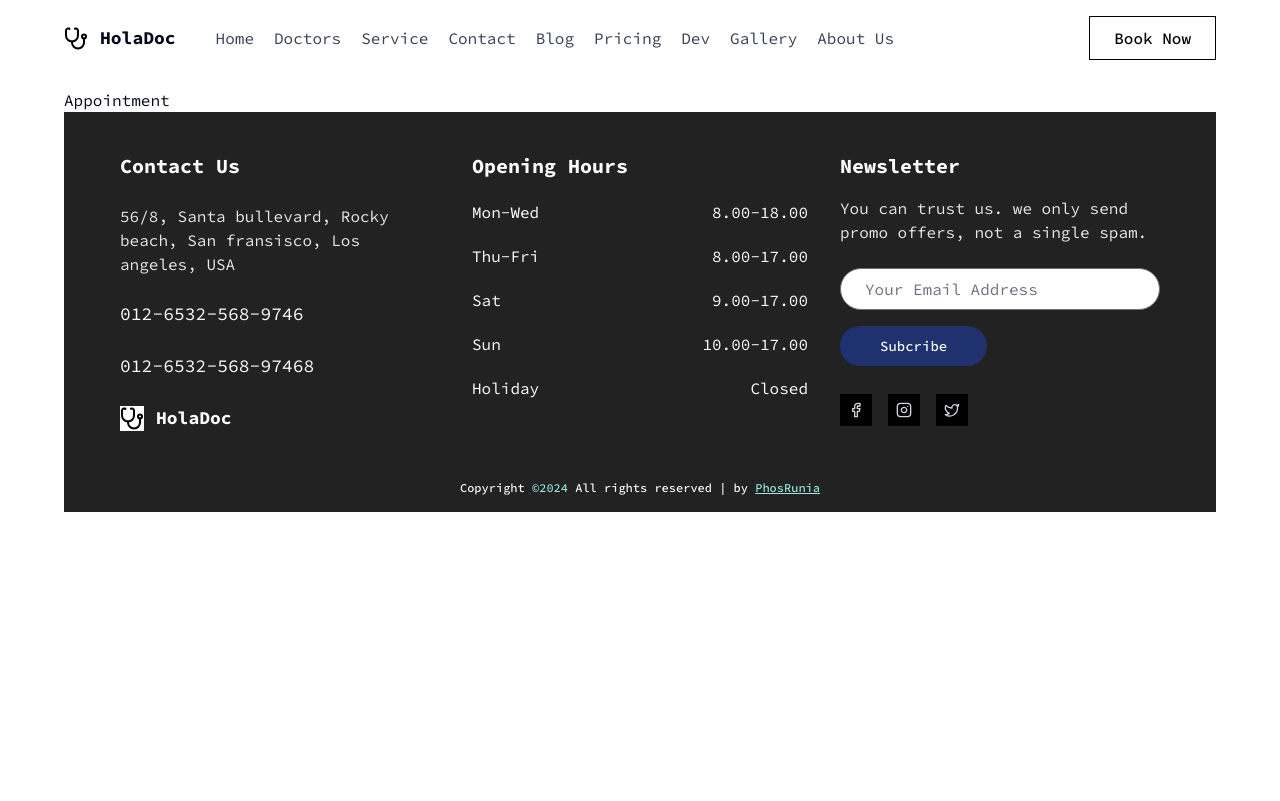
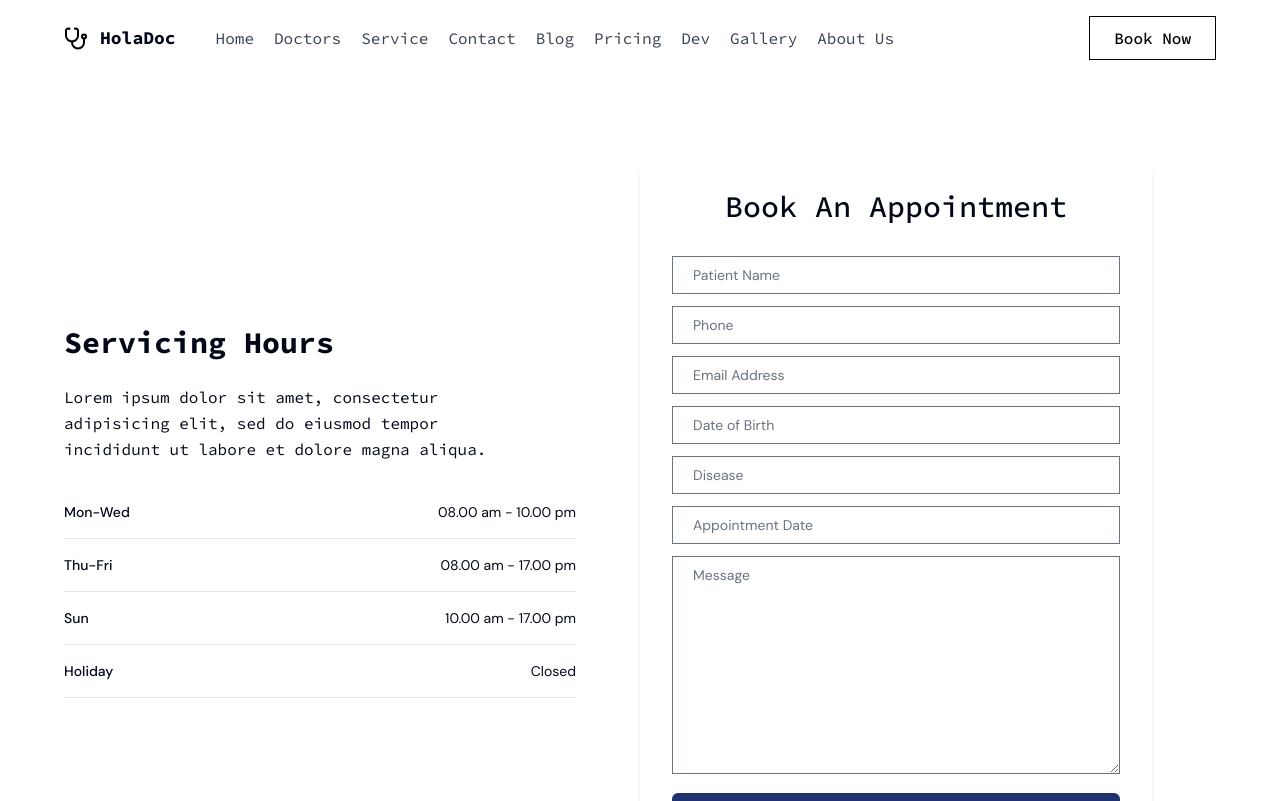
Before and after one commit to PhosRunia28/Hospital-Hola-Doc, a React (Vite) app: page /appointment in a window 1280 px wide. Shown: the top 801 px of the page. Built offline with nearby package versions, Linux system fonts and the light colour scheme.

Commit message:
ui: AppointmentPage Complete

```diff
--- a/src/components/pages/Appointment.tsx
+++ b/src/components/pages/Appointment.tsx
@@ -1,3 +1,176 @@
+import { Toaster } from "@/components/ui/sonner";
+import { useForm } from "react-hook-form";
+import { toast } from "sonner";
+import { Button } from "../ui/button";
+
 export default function Appointment() {
-  return <div>Appointment</div>;
+  type AppointmentData = {
+    patient_name: string;
+    phone: string;
+    email_address: string;
+    date_birth: Date;
+    disease: string;
+    appointment_date: Date;
+    message: string;
+  };
+  const {
+    formState: { errors, isSubmitting },
+    register,
+    reset,
+    handleSubmit,
+  } = useForm<AppointmentData>();
+  function onSubmit(data: AppointmentData) {
+    const descriptionText = `Patient: ${data.patient_name}\nContact: ${data.phone} (${data.email_address})\nDOB: ${data.date_birth.toLocaleDateString()}\nDisease: ${data.disease}\nAppointment Date: ${data.appointment_date.toLocaleString()}\nMessage: ${data.message}`;
+    console.log(data);
+    toast("Appointment has been created", {
+      description: descriptionText,
+      action: {
+        label: "close",
+        onClick: () => console.log("close"),
+      },
+    });
+    reset();
+  }
+  return (
+    <>
+      <section className="flex flex-col justify-center gap-8 pb-20 md:py-20 lg:flex-row lg:items-center lg:justify-between">
+        <div className="mx-auto flex w-full max-w-lg flex-col gap-6 lg:mx-0">
+          <h3 className="text-2xl font-bold sm:text-3xl">Servicing Hours</h3>
+          <p className="w-full max-w-md leading-relaxed">
+            Lorem ipsum dolor sit amet, consectetur adipisicing elit, sed do
+            eiusmod tempor incididunt ut labore et dolore magna aliqua.
+          </p>
+          <div className="flex flex-col font-DMSans">
+            <div className="flex items-center justify-between border-b py-4">
+              <h4 className="text-sm font-medium">Mon-Wed</h4>
+              <p className="text-sm">08.00 am - 10.00 pm</p>
+            </div>
+            <div className="flex items-center justify-between border-b py-4">
+              <h4 className="text-sm font-medium">Thu-Fri</h4>
+              <p className="text-sm">08.00 am - 17.00 pm</p>
+            </div>
+            <div className="flex items-center justify-between border-b py-4">
+              <h4 className="text-sm font-medium">Sun</h4>
+              <p className="text-sm">10.00 am - 17.00 pm</p>
+            </div>
+            <div className="flex items-center justify-between border-b py-4">
+              <h4 className="text-sm font-medium">Holiday</h4>
+              <p className="text-sm">Closed</p>
+            </div>
+          </div>
+        </div>
+        <div className="mx-auto flex w-full max-w-lg flex-col gap-8 py-5 md:px-8 md:shadow-md lg:mx-0">
+          <h3 className="text-center text-2xl font-medium lg:text-3xl">
+            Book An Appointment
+          </h3>
+          <form
+            onSubmit={handleSubmit(onSubmit)}
+            className="space-y-3 font-DMSans"
+            noValidate
+          >
+            <div>
+              <input
+                type="text"
+                className="w-full px-5 text-sm"
+                placeholder="Patient Name"
+                {...register("patient_name", {
+                  required: "Patient Name is required",
+                })}
+              />
+              <h3 className="text-sm text-red-500">
+                {errors.patient_name?.message}
+              </h3>
+            </div>
+            <div>
+              <input
+                type="text"
+                className="w-full px-5 text-sm"
+                placeholder="Phone"
+                {...register("phone", {
+                  required: "phone is required",
+                })}
+              />
+              <h3 className="text-sm text-red-500">{errors.phone?.message}</h3>
+            </div>
+            <div>
+              <input
+                type="email"
+                className="w-full px-5 text-sm"
+                placeholder="Email Address"
+                {...register("email_address", {
+                  required: "Email Address is required",
+                })}
+              />
+              <h3 className="text-sm text-red-500">
+                {errors.email_address?.message}
+              </h3>
+            </div>
+            <div className="relative">
+              <input
+                className="w-full px-5 text-sm "
+                placeholder="Date of Birth"
+                type="text"
+                {...register("date_birth", {
+                  required: "Date Of Birth is required",
+                  valueAsDate: true,
+                })}
+                onFocus={(e) => (e.target.type = "date")}
+                onBlur={(e) => (e.target.type = "text")}
+              />
+              <h3 className="text-sm text-red-500">
+                {errors.date_birth?.message}
+              </h3>
+            </div>
+            <div>
+              <input
+                type="text"
+                className="w-full px-5 text-sm"
+                placeholder="Disease"
+                {...register("disease", {
+                  required: "Disease is required",
+                })}
+              />
+              <h3 className="text-sm text-red-500">
+                {errors.disease?.message}
+              </h3>
+            </div>
+            <div>
+              <input
+                type="text"
+                className="w-full px-5 text-sm "
+                placeholder="Appointment Date"
+                {...register("appointment_date", {
+                  required: "Appointment Date is required",
+                  valueAsDate: true,
+                })}
+                onFocus={(e) => (e.target.type = "date")}
+                onBlur={(e) => (e.target.type = "text")}
+              />
+              <h3 className="text-sm text-red-500">
+                {errors.appointment_date?.message}
+              </h3>
+            </div>
+            <div>
+              <textarea
+                cols={30}
+                rows={10}
+                placeholder="Message"
+                className="w-full px-5 text-sm"
+                {...register("message", {
+                  required: "Message is Required",
+                })}
+              ></textarea>
+              <h3 className="text-sm text-red-500">
+                {errors.message?.message}
+              </h3>
+            </div>
+            <Button type="submit" className="w-full" disabled={isSubmitting}>
+              Confirm Booking
+            </Button>
+          </form>
+        </div>
+        <Toaster />
+      </section>
+    </>
+  );
 }
--- a/src/components/ui/sonner.tsx
+++ b/src/components/ui/sonner.tsx
@@ -1,10 +1,10 @@
-import { useTheme } from "next-themes"
-import { Toaster as Sonner } from "sonner"
+import { useTheme } from "next-themes";
+import { Toaster as Sonner } from "sonner";
 
-type ToasterProps = React.ComponentProps<typeof Sonner>
+type ToasterProps = React.ComponentProps<typeof Sonner>;
 
 const Toaster = ({ ...props }: ToasterProps) => {
-  const { theme = "system" } = useTheme()
+  const { theme = "system" } = useTheme();
 
   return (
     <Sonner
@@ -15,15 +15,14 @@ const Toaster = ({ ...props }: ToasterProps) => {
           toast:
             "group toast group-[.toaster]:bg-background group-[.toaster]:text-foreground group-[.toaster]:border-border group-[.toaster]:shadow-lg",
           description: "group-[.toast]:text-muted-foreground",
-          actionButton:
-            "group-[.toast]:bg-primary group-[.toast]:text-primary-foreground",
+          actionButton: "group-[.toast]:bg-primary group-[.toast]:text-white",
           cancelButton:
             "group-[.toast]:bg-muted group-[.toast]:text-muted-foreground",
         },
       }}
       {...props}
     />
-  )
-}
+  );
+};
 
-export { Toaster }
+export { Toaster };
```
